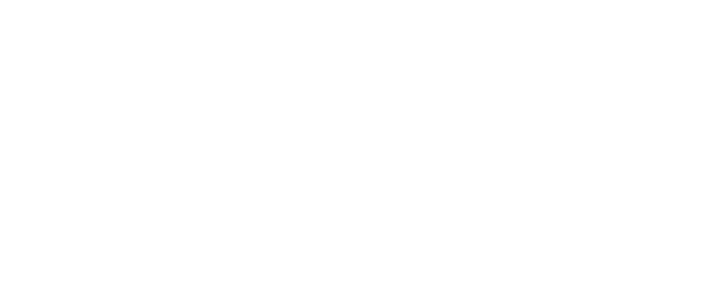
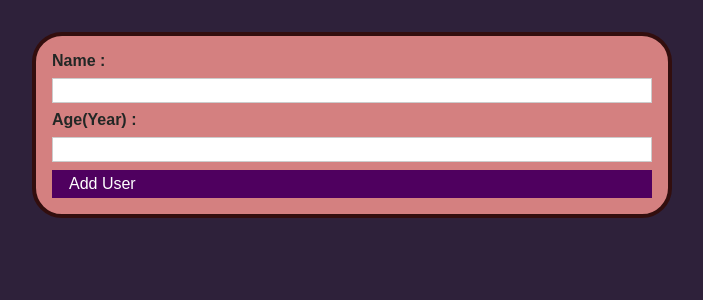
Before and after one commit to yashjain1974/User_detail, a React (Create React App) app: page / in a window 1280 px wide. Shown: the top 300 px of the page, without its empty margins (288-991 px from the left). Built offline with nearby package versions, Linux system fonts and the light colour scheme.

Commit message:
updated Button

```diff
--- /dev/null
+++ b/src/components/UI/Button.js
@@ -0,0 +1,14 @@
+import React from "react";
+import styless from "./Button.module.css";
+const Button = (props) => {
+  return (
+    <div
+      className={styless.button}
+      type={props.type || "button"}
+      onClick={props.onClick}
+    >
+      {props.children}
+    </div>
+  );
+};
+export default Button;
--- /dev/null
+++ b/src/components/UI/Button.module.css
@@ -0,0 +1,18 @@
+.button {
+    font: inherit;
+    border: 1px solid #4f005f;
+    background: #4f005f;
+    color: white;
+    padding: 0.25rem 1rem;
+    cursor: pointer;
+  }
+
+  .button:hover,
+  .button:active {
+    background: #741188;
+    border-color: #741188;
+  }
+
+  .button:focus {
+    outline: none;
+  }
--- a/src/components/UI/Card.js
+++ b/src/components/UI/Card.js
@@ -1,5 +1,9 @@
+import styless from './Card.module.css';
+
 const Card=(props)=>{
-
+  return(
+    <div className={`${styless.card} ${props.className}`}>{props.children}</div>
+  )
 }
 
 export default Card;
--- /dev/null
+++ b/src/components/UI/Card.module.css
@@ -0,0 +1,6 @@
+.card{
+    background-color: rgb(212, 128, 128);
+    border-radius: 30px;
+    border: solid rgb(50, 14, 14) 4px;
+    color: rgb(34, 39, 37);
+}
--- a/src/components/User/AddUser.js
+++ b/src/components/User/AddUser.js
@@ -1,12 +1,14 @@
 import React from "react"
 import Card from "../UI/Card";
+import styles from './AddUser.module.css'
+import Button from "../UI/Button";
 const AddUser=(props)=>{
     const addUserHandler=event=>{
         event.preventDefault();
 
     }
     return(
-        <Card>
+        <Card className={styles.input}>
         <form onSubmit={addUserHandler}>
             <label htmlFor="name">  Name :</label>
              <input type="text" id="name"></input>
@@ -14,7 +16,7 @@
             <label htmlFor="age">  Age(Year) :</label>
              <input type="number" id="age"></input>
 
-             <button type="submit">Add User</button>
+             <Button type="submit">Add User</Button>
 
 
         </form>
--- /dev/null
+++ b/src/components/User/AddUser.module.css
@@ -0,0 +1,26 @@
+.input {
+    margin: 2rem auto;
+    padding: 1rem;
+    width: 90%;
+    max-width: 40rem;
+  }
+
+  .input label {
+    display: block;
+    font-weight: bold;
+    margin-bottom: 0.5rem;
+  }
+
+  .input input {
+    font: inherit;
+    display: block;
+    width: 100%;
+    border: 1px solid #ccc;
+    padding: 0.15rem;
+    margin-bottom: 0.5rem;
+  }
+
+  .input input:focus {
+    outline: none;
+    border-color: #4f005f;
+  }
--- a/src/index.css
+++ b/src/index.css
@@ -8,4 +8,5 @@
 
 body {
   margin: 0;
+  background-color: rgb(46, 33, 58);
 }
```
